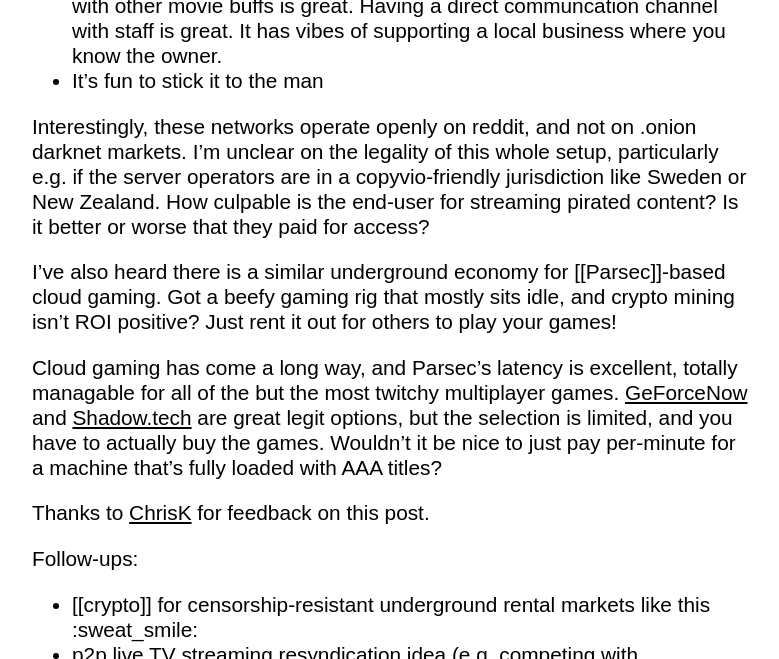
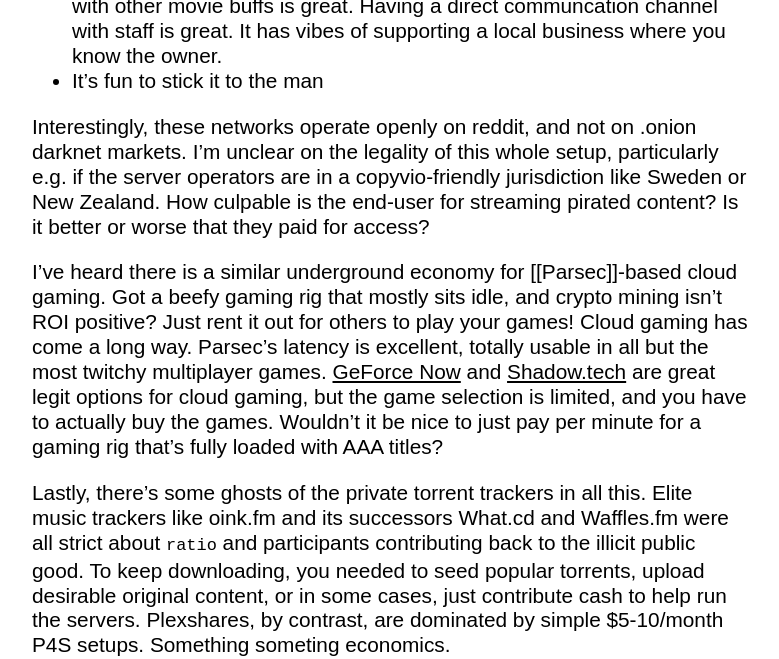
Before and after one commit to jamiew/jamiedubs.com, a Jekyll site: the page built from _posts/2021-03-09-underground-infrastructure.md, in a window 1280 px wide and 1400 px high, scrolled down 1926 px. Shown: the top 659 px of the window, without its empty margins (248-1027 px from the left). Built offline with Jekyll 4.4.1, drawn with Linux system fonts in a browser that asks for light colours; some of the changed text lies outside the part shown; grey boxes are pictures that could not be loaded.

Commit message:
Fix ChrisK link, bring back private torrent tracker shoutouts

```diff
--- a/_posts/2021-03-09-underground-infrastructure.md
+++ b/_posts/2021-03-09-underground-infrastructure.md
@@ -31,19 +31,16 @@
 
 Interestingly, these networks operate openly on reddit, and not on .onion darknet markets. I'm unclear on the legality of this whole setup, particularly e.g. if the server operators are in a copyvio-friendly jurisdiction like Sweden or New Zealand. How culpable is the end-user for streaming pirated content? Is it better or worse that they paid for access?
 
-I've also heard there is a similar underground economy for [[Parsec]]-based cloud gaming. Got a beefy gaming rig that mostly sits idle, and crypto mining isn't ROI positive? Just rent it out for others to play your games!
+I've  heard there is a similar underground economy for [[Parsec]]-based cloud gaming. Got a beefy gaming rig that mostly sits idle, and crypto mining isn't ROI positive? Just rent it out for others to play your games!
+Cloud gaming has come a long way. Parsec's latency is excellent, totally usable in all but the most twitchy multiplayer games. [GeForce Now](https://geforcenow.com) and [Shadow.tech](https://shadow.tech) are great legit options for cloud gaming, but the game selection is limited, and you have to actually buy the games. Wouldn't it be nice to just pay per minute for a gaming rig that's fully loaded with AAA titles?
 
-Cloud gaming has come a long way, and Parsec's latency is excellent, totally managable for all of the but the most twitchy multiplayer games. [GeForceNow](https://geforcenow.com) and [Shadow.tech](https://shadow.tech) are great legit options, but the selection is limited, and you have to actually buy the games. Wouldn't it be nice to just pay per-minute for a machine that's fully loaded with AAA titles?
-
-<!--
-Lastly, there's some ghosts of the private torrent trackers here. Elite music trackers like oink.fm and its successors what.cd, waffles.fm et al were all strict about `ratio` and participants contributing back to the illicit public good. To keep downloading, you needed to seed popular torrents, upload desirable original content, or in some cases, just contribute cash to help run the servers. Plexshares, by contrast, are dominated by simple $5-10/month P4S setups.
+Lastly, there's some ghosts of the private torrent trackers in all this. Elite music trackers like oink.fm and its successors What.cd and Waffles.fm were all strict about `ratio` and participants contributing back to the illicit public good. To keep downloading, you needed to seed popular torrents, upload desirable original content, or in some cases, just contribute cash to help run the servers. Plexshares, by contrast, are dominated by simple $5-10/month P4S setups. Something someting economics.
 
 ![waffles.fm user classes](https://dl.dropboxusercontent.com/s%2F0yft7pj190g8hlr%2FImage_0GkT2Tg7oA.png)
 
 ![waffles.fm rules](https://dl.dropboxusercontent.com/s%2Fhfgbzr7qtlifykf%2FImage_68pFNHEGmF.png)
--->
 
-Thanks to [ChrisK](https://twitter.com/chriskurdzeil) for feedback on this post.
+Thanks to [ChrisK](https://twitter.com/ckurdziel) for feedback on early drafts.
 
 Follow-ups:
 * [[crypto]] for censorship-resistant underground rental markets like this :sweat_smile:
```
